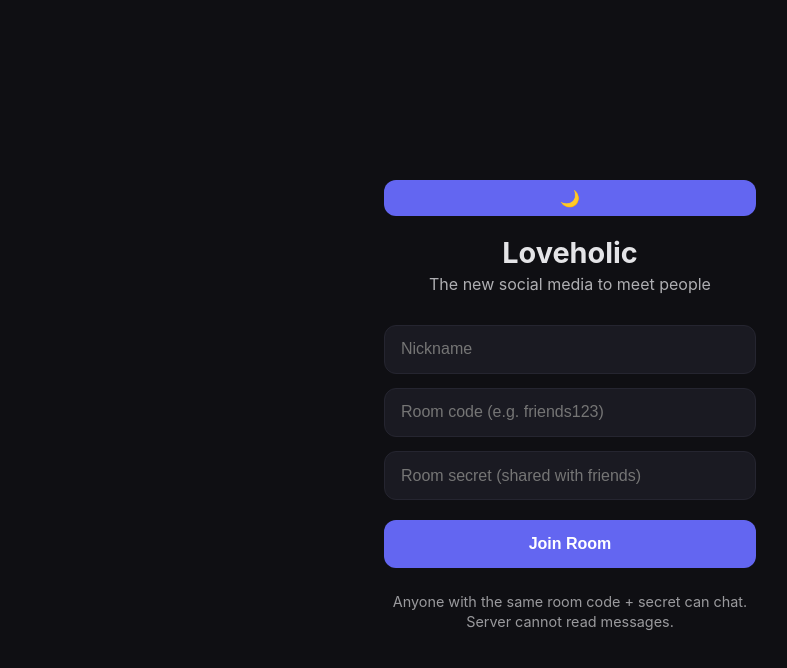
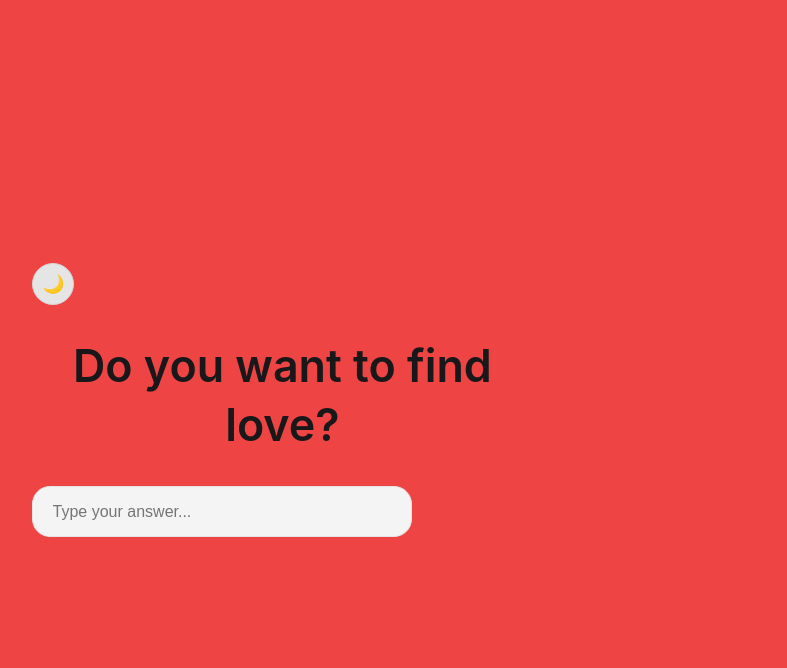
Before and after one commit to Techd1ct/my-own-chat, a website: page public/index.html in a window 1280 px wide. Both pictures are taken after a click on the element "Loveholic". Shown: the whole page, without its empty margins (70-857 px from the left). Drawn offline with nearby package versions, Linux system fonts and the light colour scheme.

Commit message:
implementations

```diff
--- a/public/client.js
+++ b/public/client.js
@@ -27,6 +27,16 @@ const usersBtn = document.getElementById('users-btn');
 const usersPopup = document.getElementById('users-popup');
 const closeUsersBtn = document.getElementById('close-users-btn');
 const usersList = document.getElementById('users-list');
+
+// ========== LANDING EXPAND ANIMATION ==========
+const landingScreen = document.getElementById('landing-screen');
+const enterChatBtn = document.getElementById('enter-chat-btn');
+const expandCircle = document.getElementById('expand-circle');
+const afterExpand = document.getElementById('after-expand');
+const themeBtnLanding = document.getElementById('theme-btn-landing');
+const loveQuestion = document.querySelector('.love-question');
+const miniBubble = document.querySelector('.mini-bubble');
+
 
 // Link popup elements
 const linkPopup = document.getElementById('link-popup');
@@ -150,13 +160,40 @@ messageForm.addEventListener('submit', async (e) => {
   messageInput.value = '';
 });
 
-const landingScreen = document.getElementById('landing-screen');
-const enterChatBtn = document.getElementById('enter-chat-btn');
+
 
 if (enterChatBtn) {
   enterChatBtn.addEventListener('click', () => {
-    landingScreen.classList.add('hidden');
-    joinScreen.classList.remove('hidden');
+    // Start circle expansion
+    expandCircle.classList.add('active');
+    landingScreen.classList.add('expanded');
+
+    // After circle finishes expanding
+    setTimeout(() => {
+      afterExpand.classList.remove('hidden');
+      afterExpand.classList.add('visible');
+
+      // Sequence of appearances
+      setTimeout(() => {
+        themeBtnLanding.classList.add('show');
+      }, 200);
+
+      setTimeout(() => {
+        loveQuestion.classList.add('show');
+      }, 700);
+
+      setTimeout(() => {
+        miniBubble.classList.add('show');
+      }, 1200);
+
+    }, 900); // matches the circle animation duration
+  });
+}
+
+// Theme button on the white screen
+if (themeBtnLanding) {
+  themeBtnLanding.addEventListener('click', () => {
+    toggleTheme(); // reuses your existing theme function
   });
 }
 
--- a/public/index.html
+++ b/public/index.html
@@ -32,7 +32,22 @@
   <div id="landing-screen">
     <h1 class="main-title" id="enter-chat-btn">Loveholic</h1>
     <p class="landing-subtitle">The new social media</p>
+
+
+    <!-- Expanding circle -->
+    <div id="expand-circle"></div>
+
+    <!-- Content that appears after expansion -->
+    <div id="after-expand" class="hidden">
+      <button id="theme-btn-landing" title="Toggle theme">🌙</button>
+      <h2 class="love-question">Do you want to find love?</h2>
+
+      <div class="mini-bubble">
+       <input type="text" id="love-reply" placeholder="Type your answer..." maxlength="60" />
+     </div>
+    </div>
   </div>
+
   <!-- JOIN SCREEN -->
   <div id="join-screen" class="hidden">
     <div class="theme-top">
--- a/public/style.css
+++ b/public/style.css
@@ -96,6 +96,119 @@ body.light {
 #landing-screen:hover .landing-subtitle {
   opacity: 1;
 }
+
+/* ========== EXPANDING CIRCLE TRANSITION ========== */
+#expand-circle {
+  position: fixed;
+  top: 50%;
+  left: 50%;
+  width: 20px;
+  height: 20px;
+  background: #ef4444;
+  border-radius: 50%;
+  transform: translate(-50%, -50%) scale(0);
+  pointer-events: none;
+  z-index: 50;
+  transition: transform 1.1s cubic-bezier(0.4, 0, 0.2, 1);
+}
+
+#expand-circle.active {
+  transform: translate(-50%, -50%) scale(80);
+}
+
+/* After expansion content */
+#after-expand {
+  position: fixed;
+  inset: 0;
+  display: flex;
+  flex-direction: column;
+  align-items: flex-start;          /* left side */
+  justify-content: center;
+  padding-left: 8vw;
+  z-index: 60;
+  opacity: 0;
+  pointer-events: none;
+}
+
+#after-expand.visible {
+  opacity: 1;
+  pointer-events: auto;
+}
+
+#theme-btn-landing {
+  background: #e5e5e5;
+  color: #18181b;
+  border: 1px solid #d4d4d8;
+  width: 42px;
+  height: 42px;
+  border-radius: 50%;
+  font-size: 1.1rem;
+  cursor: pointer;
+  margin-bottom: 2rem;
+  opacity: 0;
+  transform: translateY(20px);
+  transition: all 0.5s ease;
+}
+
+#theme-btn-landing.show {
+  opacity: 1;
+  transform: translateY(0);
+}
+
+.love-question {
+  font-size: clamp(1.8rem, 4vw, 2.8rem);
+  font-weight: 600;
+  color: #18181b;
+  margin-bottom: 2rem;
+  max-width: 500px;
+  line-height: 1.3;
+  opacity: 0;
+  transform: translateY(25px);
+  transition: all 0.5s ease;
+}
+
+.love-question.show {
+  opacity: 1;
+  transform: translateY(0);
+}
+
+.mini-bubble {
+  background: #f4f4f5;
+  border: 1px solid #e4e4e7;
+  border-radius: 18px;
+  padding: 0.9rem 1.2rem;
+  width: min(90vw, 380px);
+  opacity: 0;
+  transform: translateY(25px);
+  transition: all 0.5s ease;
+}
+
+.mini-bubble.show {
+  opacity: 1;
+  transform: translateY(0);
+}
+
+.mini-bubble input {
+  width: 100%;
+  border: none;
+  background: transparent;
+  outline: none;
+  font-size: 1rem;
+  color: #18181b;
+}
+
+/* When landing is in "white mode" */
+#landing-screen.expanded {
+  background: white;
+}
+
+#landing-screen.expanded .main-title,
+#landing-screen.expanded .landing-subtitle {
+  opacity: 0;
+  pointer-events: none;
+  transition: opacity 0.4s ease;
+}
+
 /* ===============================
    JOIN SCREEN
 ================================= */
```
